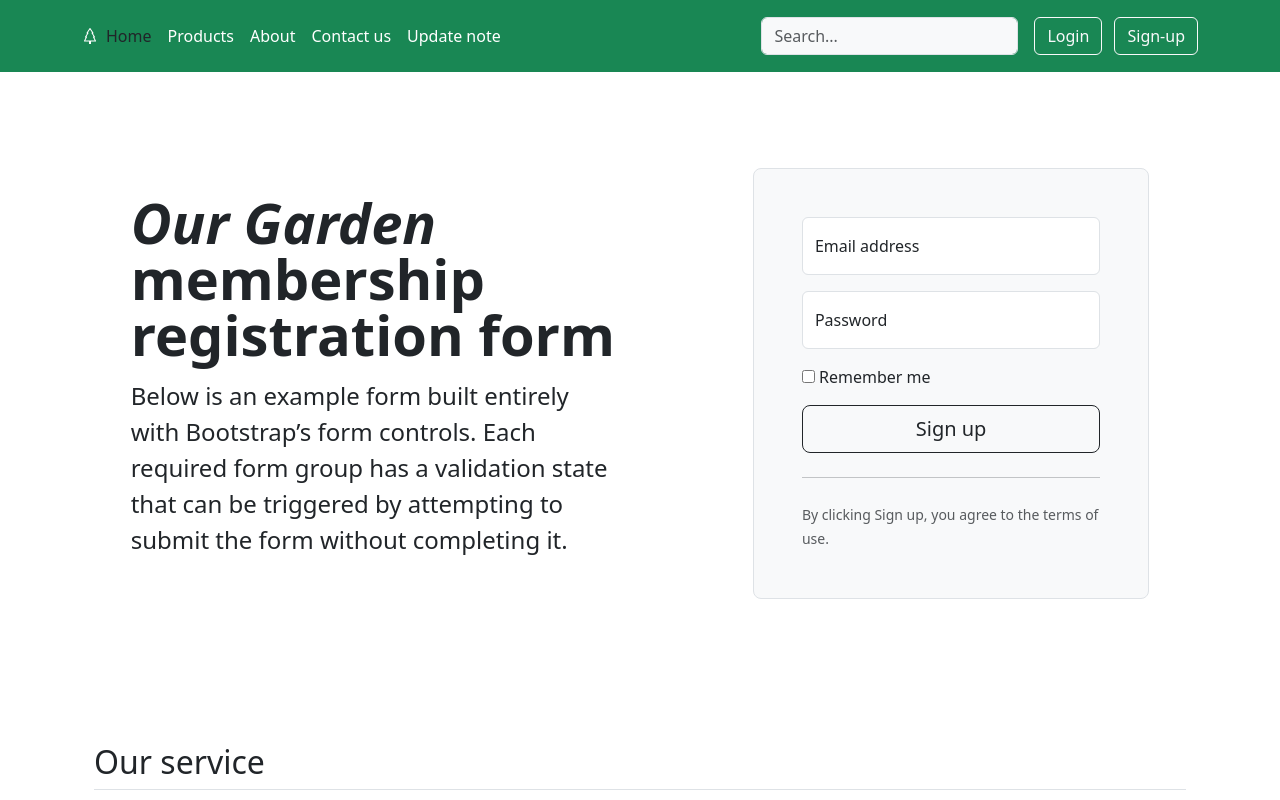
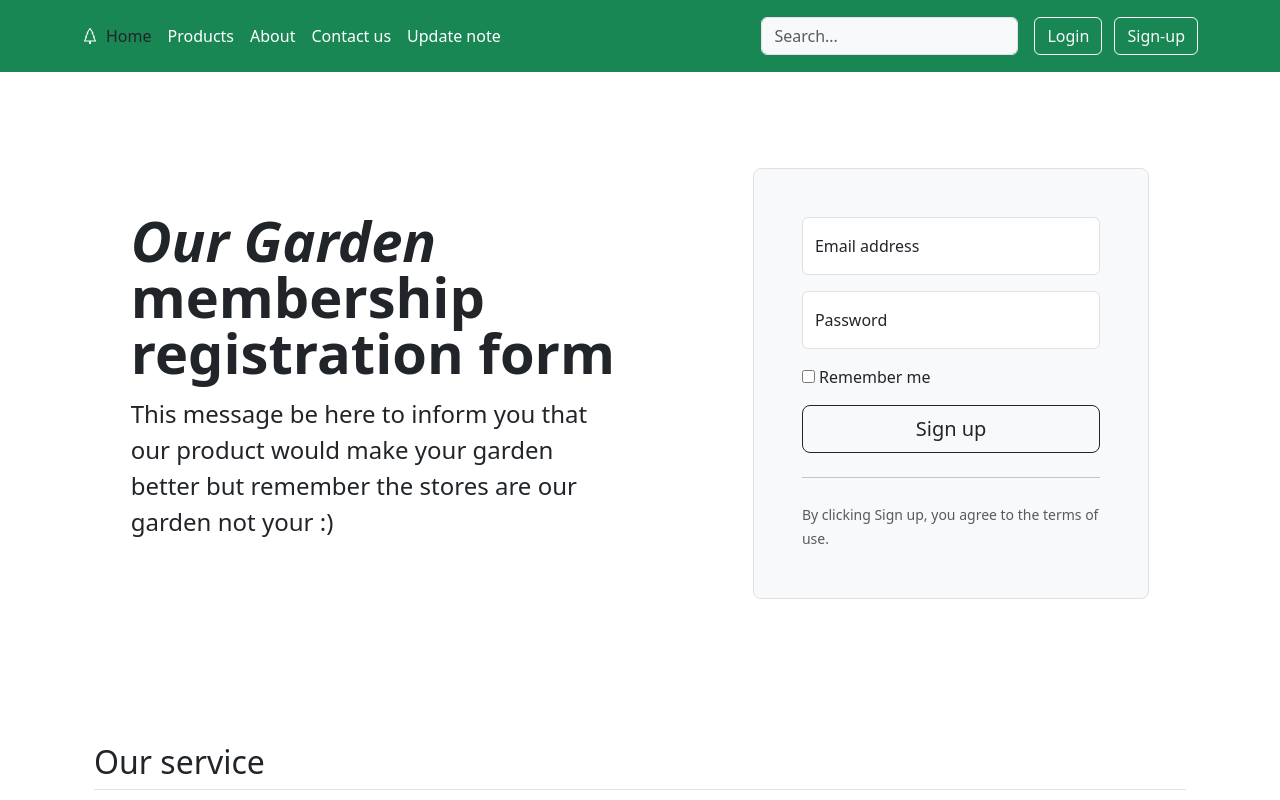
Before and after one commit to genarationth/assignment-Viewls2, a plain HTML site: page index.html in a window 1280 px wide. Shown: the top 800 px of the page. Drawn offline with Linux system fonts and the light colour scheme.

```diff
--- a/index.html
+++ b/index.html
@@ -78,7 +78,7 @@
             <div class="row align-items-center g-lg-5 py-5">
               <div class="col-lg-7 text-center text-lg-start">
                 <h1 class="display-4 fw-bold lh-1 mb-3"><em>Our Garden</em> membership registration form</h1>
-                <p class="col-lg-10 fs-4">Below is an example form built entirely with Bootstrap’s form controls. Each required form group has a validation state that can be triggered by attempting to submit the form without completing it.</p>
+                <p class="col-lg-10 fs-4">This message be here to inform you that our product would make your garden better but remember the stores are our garden not your :)</p>
               </div>
               <div class="col-md-10 mx-auto col-lg-5">
                 <form class="p-4 p-md-5 border rounded-3 bg-light">
```
